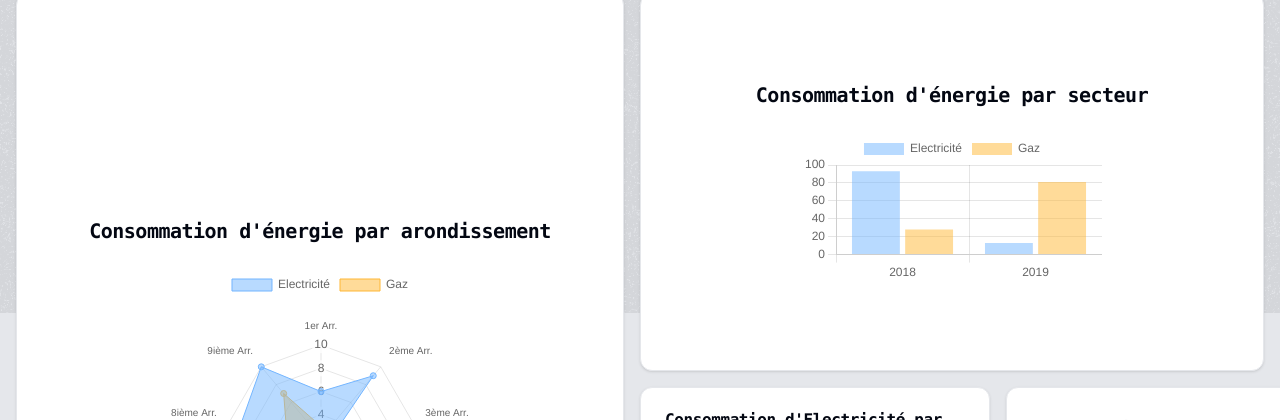
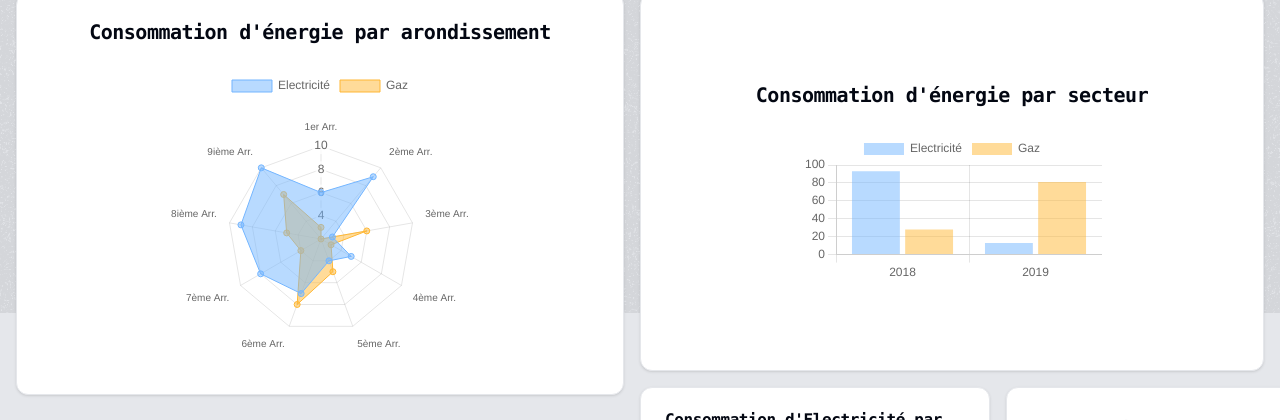
Before and after one commit to Nathmaxx/projet-tutore, a Next.js app: page /graphes in a window 1280 px wide. Shown: the part 487-907 px from the top of the page. Built offline with nearby package versions, Linux system fonts and the light colour scheme; no server answers.

Commit message:
feat : sort communes name

```diff
--- a/src/app/carte/page.tsx
+++ b/src/app/carte/page.tsx
@@ -66,6 +66,14 @@ export default function Carte() {
                     console.log(data);
 
                     const uniqueCommunes: string[] = Array.from(new Set(data.map((parcelle: any) => parcelle.commune)));
+
+                    // Sort the communes based on the number contained in each name
+                    uniqueCommunes.sort((a, b) => {
+                        const numA = parseInt(a.match(/\d+/)?.[0] || '0', 10);
+                        const numB = parseInt(b.match(/\d+/)?.[0] || '0', 10);
+                        return numA - numB;
+                    });
+
                     setCommunes(uniqueCommunes);
                 } catch (error) {
                     console.error('Error fetching data:', error);
--- a/src/app/graphes/page.tsx
+++ b/src/app/graphes/page.tsx
@@ -144,7 +144,7 @@ export default function Graph() {
 
             <div className='flex gap-4 h-screen'>
 
-                <Card className="lg:w-1/2 h-full items-center flex flex-col justify-center">
+                <Card className="lg:w-1/2 h-fit items-center flex flex-col justify-center">
                     <CardHeader>
                         <CardTitle className='text-xl'>Consommation d'énergie par arondissement</CardTitle>
                     </CardHeader>
--- a/src/components/RadarCharter.tsx
+++ b/src/components/RadarCharter.tsx
@@ -1,4 +1,4 @@
-import React, { useEffect, useState } from 'react';
+import React, {useEffect, useState} from 'react';
 import {
     Chart as ChartJS,
     RadialLinearScale,
@@ -8,7 +8,7 @@ import {
     Tooltip,
     Legend,
 } from 'chart.js';
-import { Radar } from 'react-chartjs-2';
+import {Radar} from 'react-chartjs-2';
 
 ChartJS.register(
     RadialLinearScale,
@@ -29,9 +29,20 @@ export const options = {
 };
 
 const labels = ['1er Arr.', '2ème Arr.', '3ème Arr.', '4ème Arr.', '5ème Arr.',
-                        "6ème Arr.", "7ème Arr.", "8ième Arr.", "9ième Arr."];
+    "6ème Arr.", "7ème Arr.", "8ième Arr.", "9ième Arr."];
 
-export function RadarCharter({startYear, endYear, rElec, gElec, bElec, transparencyElec, rGaz, gGaz, bGaz, transparencyGaz}) {
+export function RadarCharter({
+                                 startYear,
+                                 endYear,
+                                 rElec,
+                                 gElec,
+                                 bElec,
+                                 transparencyElec,
+                                 rGaz,
+                                 gGaz,
+                                 bGaz,
+                                 transparencyGaz
+                             }) {
     const [data, setData] = useState({
         labels,
         datasets: [
@@ -53,6 +64,8 @@ export function RadarCharter({startYear, endYear, rElec, gElec, bElec, transpare
     });
 
     return (
-        <Radar options={options} data={data} />
+        <div className="h-[300px]">
+            <Radar options={options} data={data}/>
+        </div>
     );
 }
```
